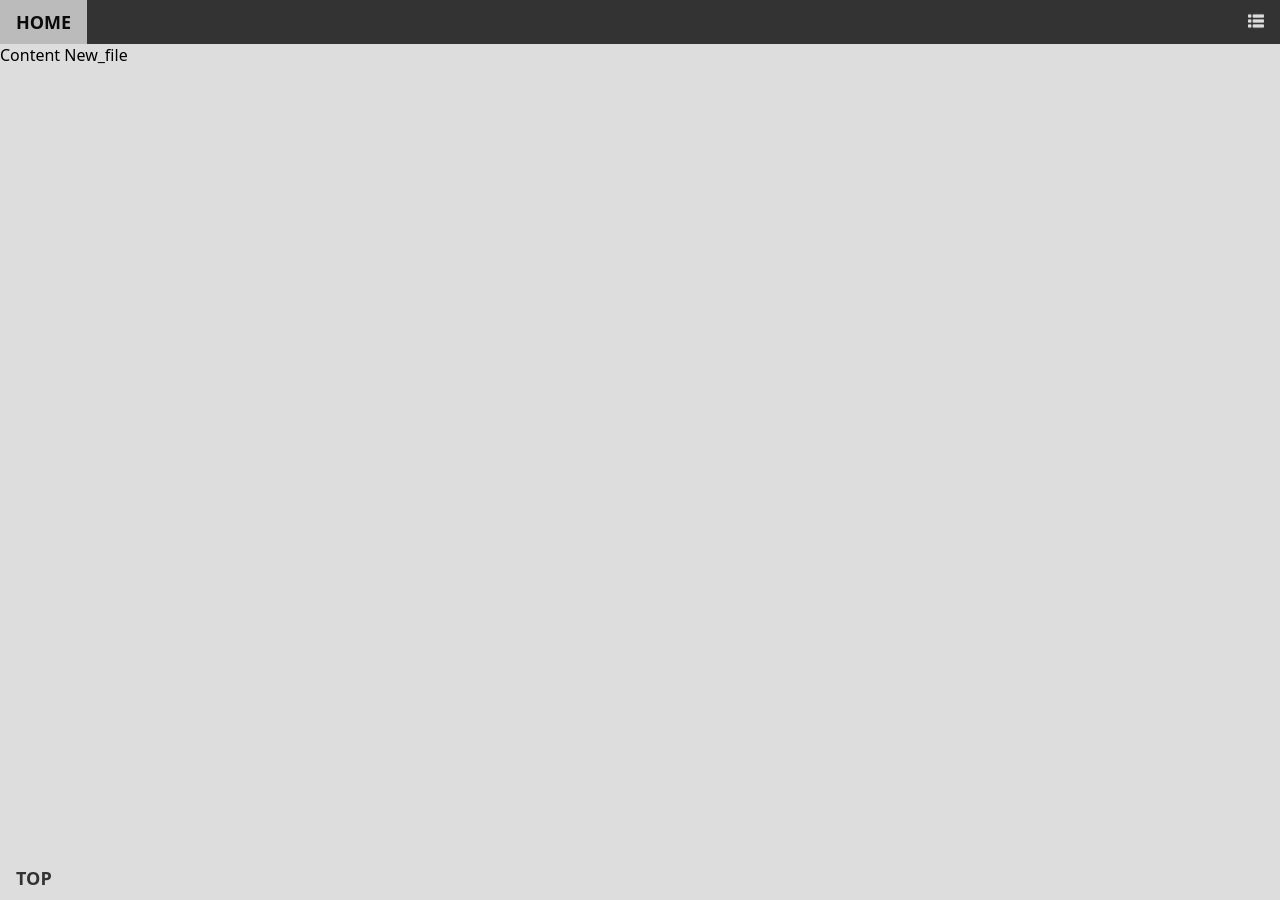
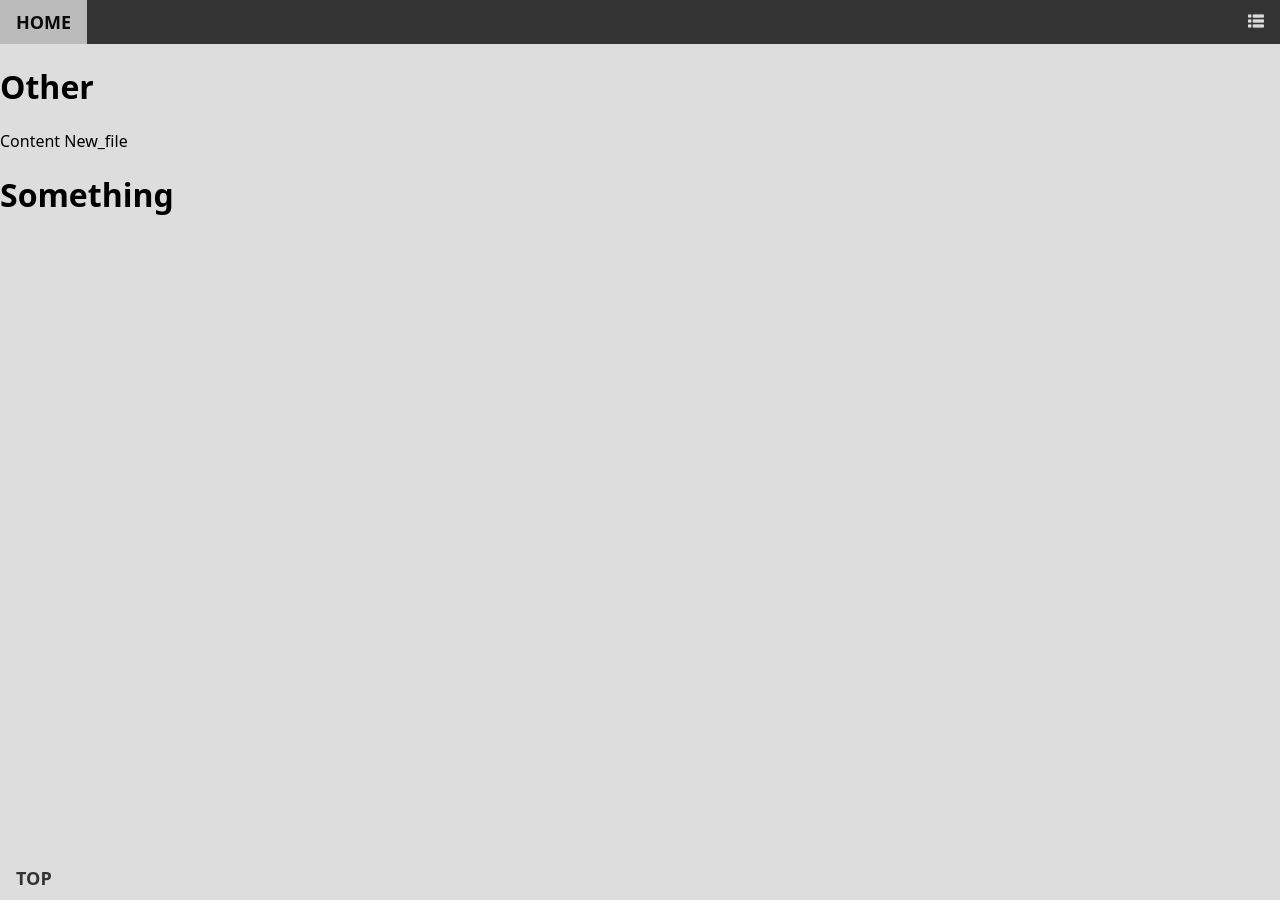
Before and after one commit to ErkMurIndustries/ErkMurIndustries.github.io, a Jekyll site: the page built from pages/test.html, in a window 1280 px wide. Built offline with Jekyll 4.4.1, drawn with Linux system fonts in a browser that asks for light colours.

```diff
--- a/pages/test.html
+++ b/pages/test.html
@@ -4,11 +4,13 @@ permalink: /test/
 ---
 
 <!-- Items in site.other -->
+<h1>Other</h1>
 {% for item in site.other %}
     <a href="{{ item.url }}">{{ item.title }}</a>
 {% endfor %}
 
-<!-- Items in site.other.something -->
-{% for item in site.other.something %}
+<!-- Items in site.something -->
+<h1>Something</h1>
+{% for item in site.something %}
     <a href="{{ item.url }}">{{ item.title }}</a>
 {% endfor %}
```
Also changed, not shown: collections/_other/content.md (+0 -1 lines).
